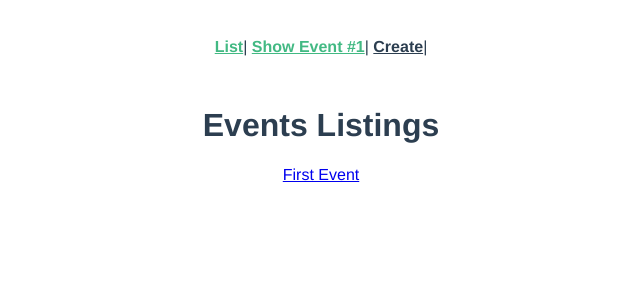
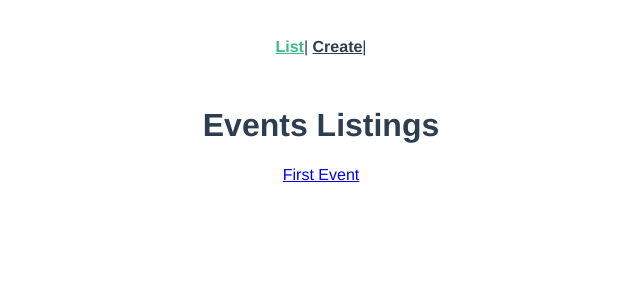
Before and after one commit to dlopez079/Real-World-Vue, a Vue app: page / in a window 1280 px wide. Shown: the top 300 px of the page, without its empty margins (319-959 px from the left). Built offline with nearby package versions, Linux system fonts and the light colour scheme.

Commit message:
Removed the show navigation link from the App.vue.

```diff
--- a/src/App.vue
+++ b/src/App.vue
@@ -2,7 +2,6 @@
   <div id="app">
     <div id="nav">
       <router-link :to="{ name: 'event-list' }">List</router-link>|
-      <router-link :to="{ name: 'event-show' }">Show Event #1</router-link>|
       <router-link :to="{ name: 'event-create' }">Create</router-link>|
     </div>
     <router-view />
```
